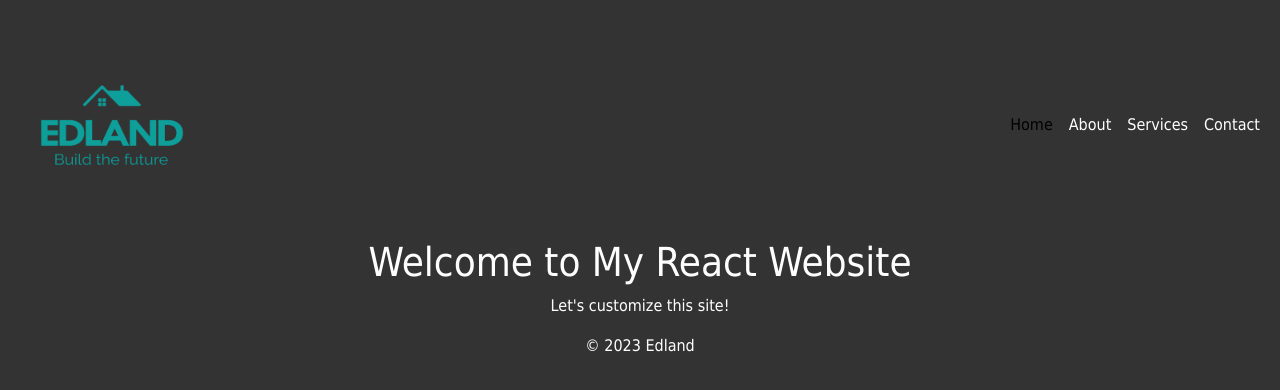
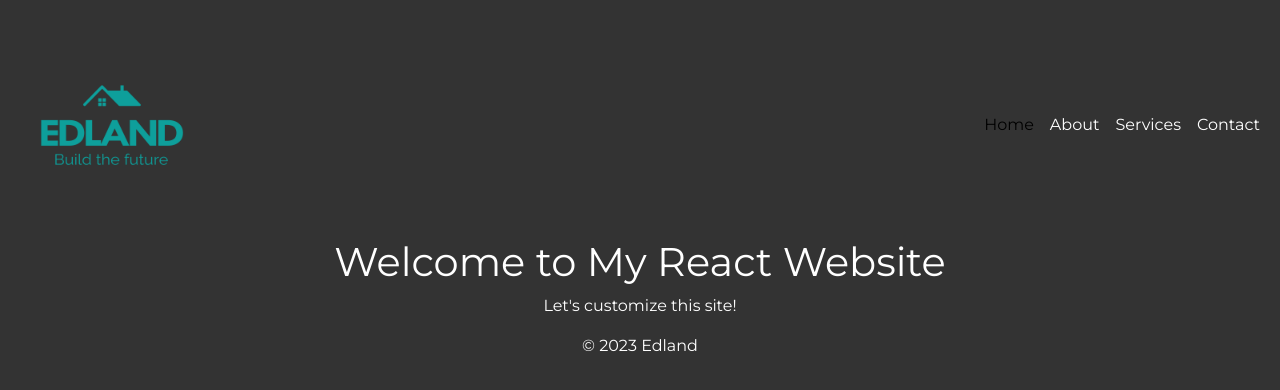
Before and after one commit to izabelalungu/Edland, a React (Create React App) app: page / in a window 1280 px wide. Shown: the top 390 px of the page. Built offline with nearby package versions, Linux system fonts and the light colour scheme.

Commit message:
Added font style to the page

```diff
--- a/src/Header.css
+++ b/src/Header.css
@@ -1,4 +1,9 @@
 
+@import url('https://fonts.googleapis.com/css2?family=Hanken+Grotesk:wght@500;700;800&family=Montserrat:wght@400;700&family=Roboto:wght@500;700&display=swap');
+
+*{
+  font-family: 'Montserrat' , 'Roboto';
+}
 .responsive-logo{
   max-width: 100%;
   height: auto;
```
